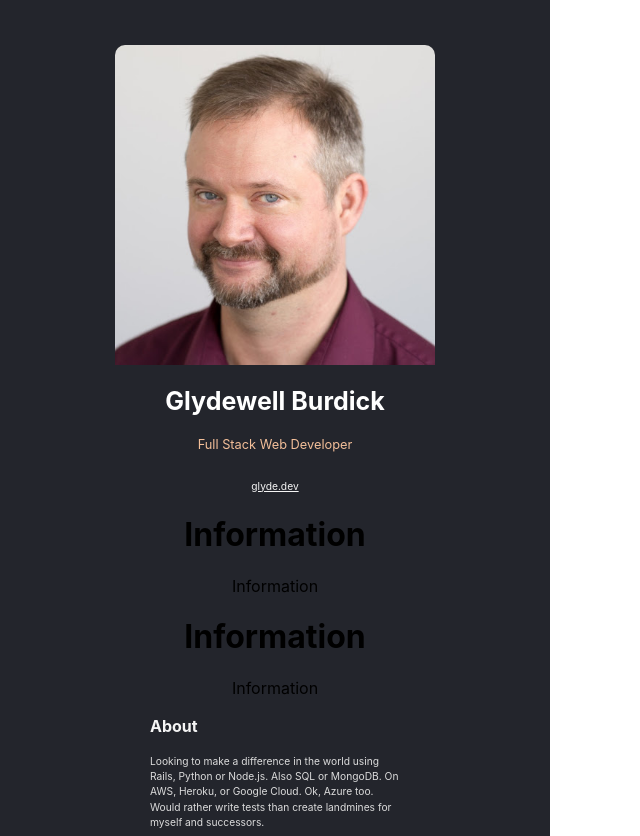
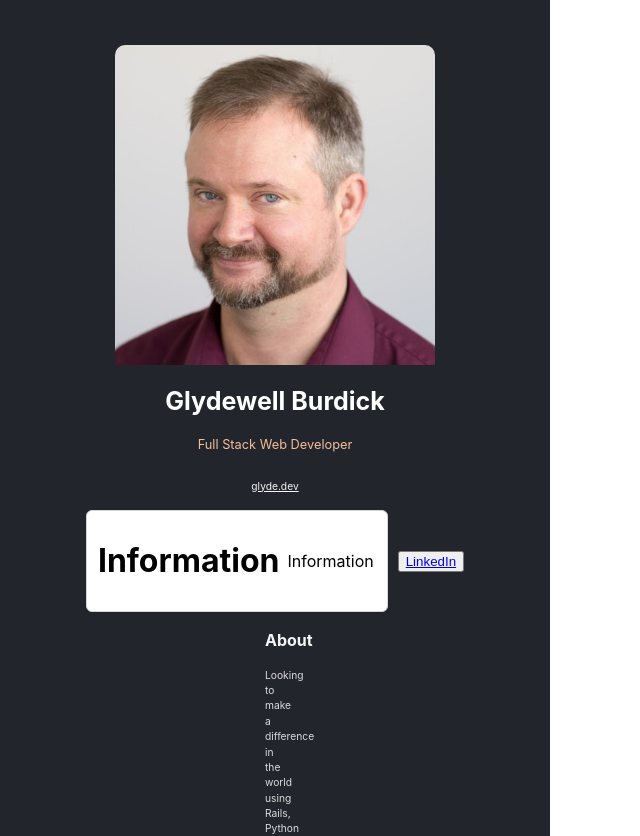
Before and after one commit to glydeb/glyde-dev-react, a React (Create React App) app: page / in a window 1280 px wide. Shown: the top 836 px of the page, without its empty margins (0-640 px from the left). Built offline with nearby package versions, Linux system fonts and the light colour scheme.

Commit message:
start work on buttons

```diff
--- a/src/App.css
+++ b/src/App.css
@@ -20,6 +20,7 @@ img.photo {
 }
 
 div.information {
+  margin: 0 115px 0 115px;
   font-family: 'Inter', sans-serif;
 }
 
@@ -66,3 +67,33 @@ p.dev-info-text {
   line-height: 150%;
   color: #DCDCDC;
 }
+div.button-container {
+  display: flex;
+  flex-direction: row;
+  justify-content: center;
+  align-items: center;
+  gap: 10px;
+  margin: 10px 0 10px 0;
+}
+
+div.email-button {
+
+  box-sizing: border-box;
+
+  display: flex;
+  flex-direction: row;
+  justify-content: center;
+  align-items: center;
+  padding: 9px 13px 9px 11px;
+  gap: 8px;
+
+  /* white */
+  background: #FFFFFF;
+
+  /* gray/300 */
+  border: 1px solid #D1D5DB;
+
+  /* shadow/sm */
+  box-shadow: 0px 1px 2px rgba(0, 0, 0, 0.05);
+  border-radius: 6px;
+}
--- a/src/components/EmailButton.js
+++ b/src/components/EmailButton.js
@@ -2,7 +2,7 @@ import React from "react";
 
 export default function EmailButton() {
     return (
-        <div className="information">
+        <div className="email-button">
             <h1>Information</h1>
             <p>Information</p>
         </div>
--- a/src/components/LinkedInButton.js
+++ b/src/components/LinkedInButton.js
@@ -1,10 +1,14 @@
 import React from "react";
+import { FontAwesomeIcon } from '@fortawesome/react-fontawesome'
 
 export default function LinkedInButton() {
     return (
-        <div className="information">
-            <h1>Information</h1>
-            <p>Information</p>
+        <div className="linkedin-button">
+            <button>
+                <a href="https://www.linkedin.com/in/glydewell-burdick-a9260b114/">
+                    LinkedIn <FontAwesomeIcon icon={['fab', 'linkedin']} />
+                </a>
+            </button>
         </div>
     )
 }
```
